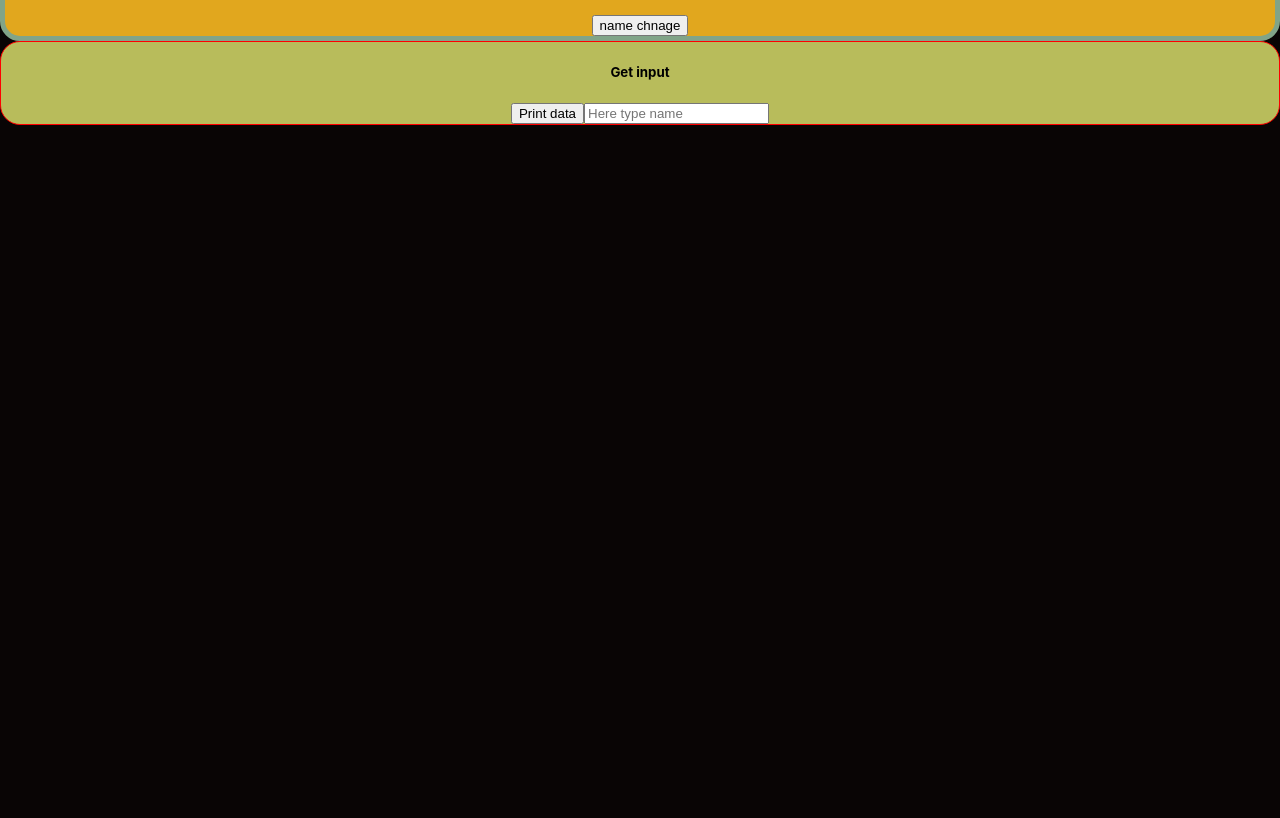
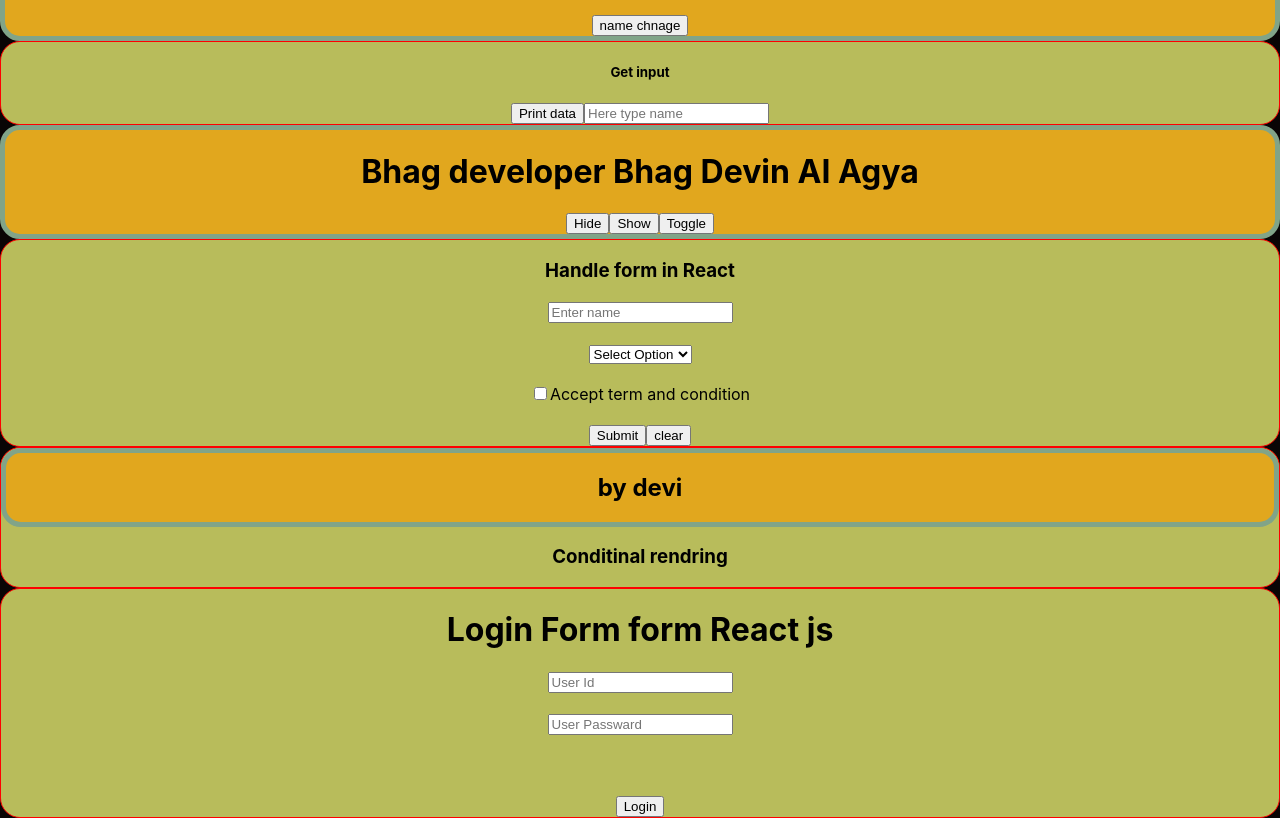
Before and after one commit to devilalpanchal/ReactYoutube01, a React (Create React App) app: page / in a window 1280 px wide. Shown: the part 1860-2678 px from the top of the page. Before the commit the page ends 1985 px from the top, so only its background shows below. Built offline with nearby package versions, Linux system fonts and the light colour scheme.

Commit message:
Toggler,if Else, log in, form

```diff
--- /dev/null
+++ b/src/BasicFromValidation.js
@@ -0,0 +1,61 @@
+import React, { useState } from "react";
+import { renderIntoDocument } from "react-dom/test-utils";
+import Retrun from "./Return";
+
+function Validation() {
+    const [user, setUser] = React.useState(" ")
+    const [passward, setPassward] = React.useState(" ")
+    const [usererr, setusererr] = React.useState(false)
+    const [passwardrerr, setpasswardrerr] = React.useState(false)
+    function HandleLogin(e) {
+        // alert("devilal what are you doing")
+        if (user.length < 3 || passward.length < 3) {
+            alert("Type Error")
+        }
+        else {
+            alert(" all good")
+
+        }
+        e.preventDefault()
+    }
+    function userHandler(e) {
+        let item = e.target.value;
+        if (item.length < 3) {
+            // console.warn("invalid")
+            setusererr(true)
+        } else {
+            setusererr(false)
+
+        }
+        console.warn(e.target.value.length)
+        setusererr(item)
+    }
+    function passwardHandler(e) {
+        let item = e.target.value;
+        if (item.length < 3) {
+            // console.warn("invalid")
+            setpasswardrerr(true)
+        } else {
+            setpasswardrerr(false)
+
+        }
+        console.warn(e.target.value.length)
+        setpasswardrerr(item)
+    }
+    return (
+        <div className="App">
+
+            <form onSubmit={HandleLogin}>
+
+                <h1>Login Form form React js</h1>
+                <input type="text" placeholder="User Id" onChange={userHandler}></input> {usererr ? <span>user not valid</span> : null} <br /> <br />
+                <input type="number" placeholder="User Passward" onChange={passwardHandler}></input> {passwardrerr ? <span>passward not valid</span> : null} <br /> <br />
+                <br /> <br />
+                <button type="submit" >Login</button>
+            </form>
+
+        </div>
+    )
+}
+
+export default Validation;
--- /dev/null
+++ b/src/ConditinalRendering.js
@@ -0,0 +1,15 @@
+import React from "react";
+import Profile from "./ProfileForCondition";
+
+
+function Conditon(){
+
+
+    return <div className="App">
+        <Profile/>
+<h3>Conditinal rendring</h3>
+
+    </div>
+}
+
+export default Conditon;
--- /dev/null
+++ b/src/FormLikeSignandLogIn.js
@@ -0,0 +1,30 @@
+import React, { useState } from "react";
+
+function FormHandle() {
+    let [nake, setNake] = React.useState(" ")
+    let [kak, setKak] = React.useState(false)
+    let [intrest, setIntrest] = React.useState(" ")
+    function GetfromData(e) {
+        console.warn(nake, kak, intrest)
+        e.preventDefault()
+    }
+    return <div className="App">
+
+        <h3>Handle form in React</h3>
+        <form onSubmit={GetfromData}>
+            <input type="text" placeholder="Enter name" onChange={(e) => setNake(e.target.value)}></input> <br /> <br />
+            <select>
+                <option hidden>Select Option</option>
+                <option> One</option>
+                <option>Two</option>
+            </select> <br /> <br />
+            <input type="checkbox" onChange={(e) => setKak(e.target.checked)}></input>
+            <span >Accept term and condition</span>
+            <br /> <br />
+            <button type="submit">Submit</button>
+            <button >clear</button>
+        </form>
+    </div>
+}
+
+export default FormHandle;
--- /dev/null
+++ b/src/HideShow&Toggle.js
@@ -0,0 +1,17 @@
+import React, { useState } from "react";
+
+
+function Toggle() {
+    let [staus, setStatus] = React.useState(false)
+    return <div className="app">
+        {
+            staus ? <h5> devilal panchal toggle kar OR Stay Here</h5> : <h1>Bhag developer Bhag Devin AI Agya</h1>
+
+        }
+        <button onClick={() => setStatus(false)}>Hide</button>
+        <button onClick={() => setStatus(true)}>Show</button>
+        <button onClick={() => setStatus(!staus)}>Toggle</button>
+    </div>
+}
+
+export default Toggle;
--- /dev/null
+++ b/src/ProfileForCondition.js
@@ -0,0 +1,35 @@
+import React, { useState } from "react";
+function Profile(){
+    // let [loggedIn,setloggedIn] = useState(true )
+    let [loggedIn,setloggedIn] = useState(2)
+
+return <div className="app">
+
+{/* {loggedIn?<h1>helo devi</h1>:<h2>by devi</h2>} */}
+
+
+{/* we can use if we have number */}
+{/* let 1,2,3  ho apne pass to */}
+{loggedIn==1?<h1>helo devi</h1>:loggedIn==2?<h2>by devi</h2>:<h4>devi3</h4>}
+</div>
+
+    // belove code is right but Not Recomended way
+    // if(loggedIn)
+    // {
+    //     return(
+    //         <div>
+    //             <h2>Welcome deved developer</h2>
+    //         </div>
+    //     )
+    // }
+    // else{
+    //     return(
+    //         <div>
+    //             <h2>Welcome devi bhai</h2>
+    //         </div>
+    //     )
+    // }
+
+}
+
+export default Profile;
--- a/src/index.js
+++ b/src/index.js
@@ -14,6 +14,10 @@ import AppState from './StateInClassCom';
 import Student from './PopsFunctCom';
 import StudentOne from './PropsClassCompo';
 import Input from './InputBoxValue';
+import Toggle from './HideShow&Toggle';
+import FormHandle from './FormLikeSignandLogIn';
+import Condition from './ConditinalRendering';
+import Validation from './BasicFromValidation';
 
 const root = ReactDOM.createRoot(document.getElementById('root'));
 root.render(
@@ -33,7 +37,10 @@ root.render(
     <StudentOne name={"helo rect js"}/>
     <StudentOne name={"helo java script"}/>
     <Input/>
-
+    <Toggle/>
+    <FormHandle/>
+    <Condition/>
+    <Validation/>
   </React.StrictMode>
 );
 
```
